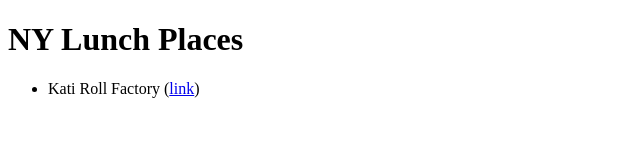
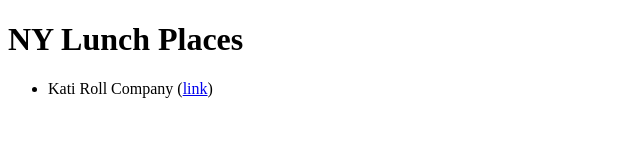
Before and after one commit to pingsays/the-odin-project, a plain HTML site: page index.html in a window 1280 px wide. Shown: the full height of the page, 0-640 px from the left. Drawn offline with Linux system fonts and the light colour scheme.

Commit message:
fix: kati roll company name

```diff
--- a/index.html
+++ b/index.html
@@ -8,7 +8,7 @@
 <body>
     <h1>NY Lunch Places</h1>
     <ul>
-        <li>Kati Roll Factory (<a href="https://goo.gl/maps/WNdKri2noU45piLV7" target="_blank" rel="noopener noreferrer">link</a>)</li>
+        <li>Kati Roll Company (<a href="https://goo.gl/maps/WNdKri2noU45piLV7" target="_blank" rel="noopener noreferrer">link</a>)</li>
     </ul>
 </body>
 </html>
```
